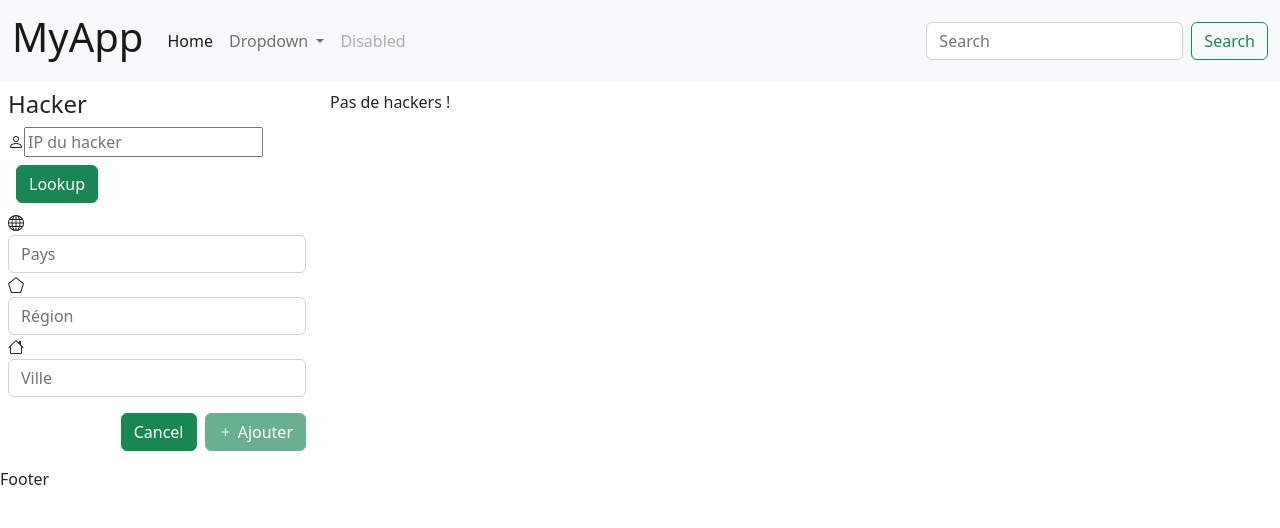
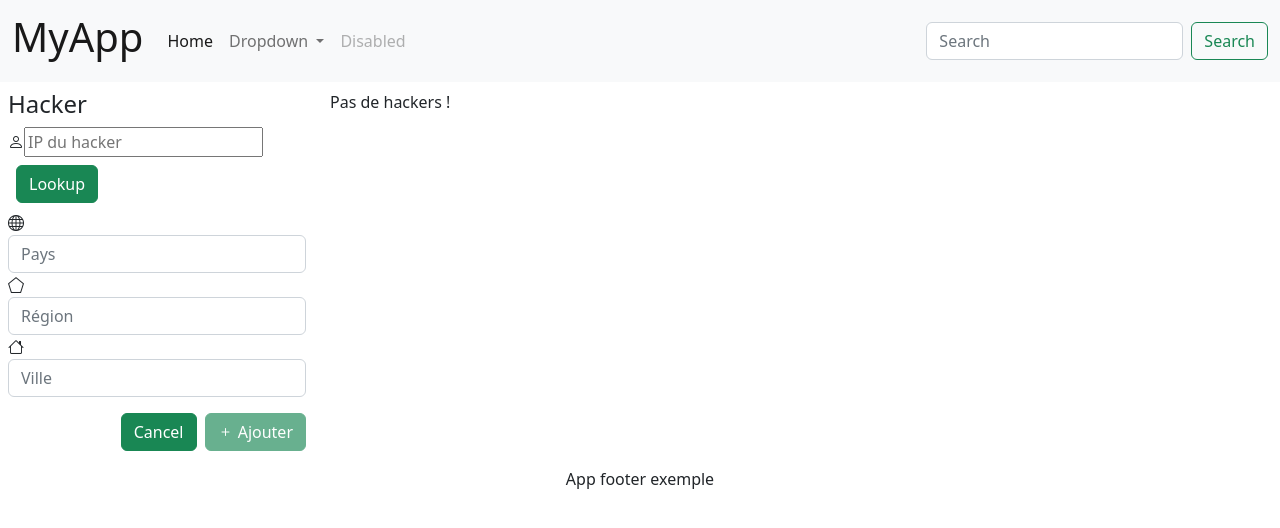
Before and after one commit to ldv-melun/hackers-app, an Angular app: page / in a window 1280 px wide. Shown: the top 528 px of the page. Built offline with nearby package versions, Linux system fonts and the light colour scheme.

Commit message:
change key dev -> prod

```diff
--- a/src/app/component/footer/footer.component.html
+++ b/src/app/component/footer/footer.component.html
@@ -1 +1 @@
-<footer class="footer">Footer</footer>
+<footer class="footer container text-center">App footer exemple</footer>
--- a/src/environments/environment.ts
+++ b/src/environments/environment.ts
@@ -1,5 +1,5 @@
 export const environment = {
     production: true,
-    apiBaseUrl: 'https://api.ipstack.com/',
-    keyAPI: 'KEY_API'
+    apiBaseUrl: 'http://api.ipstack.com/',
+    keyAPI: 'b0827337a4440dc9a99c2a82e3e9fa68'
 };
```
